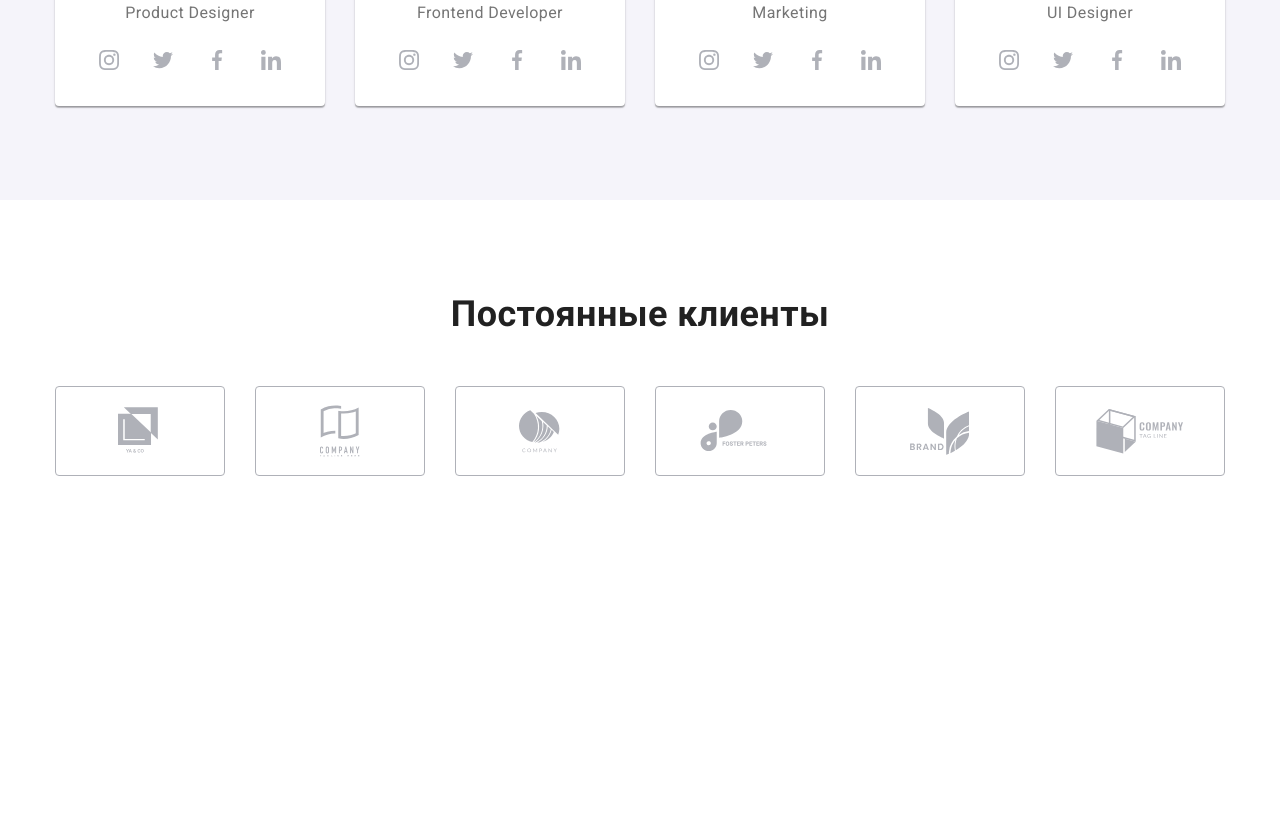
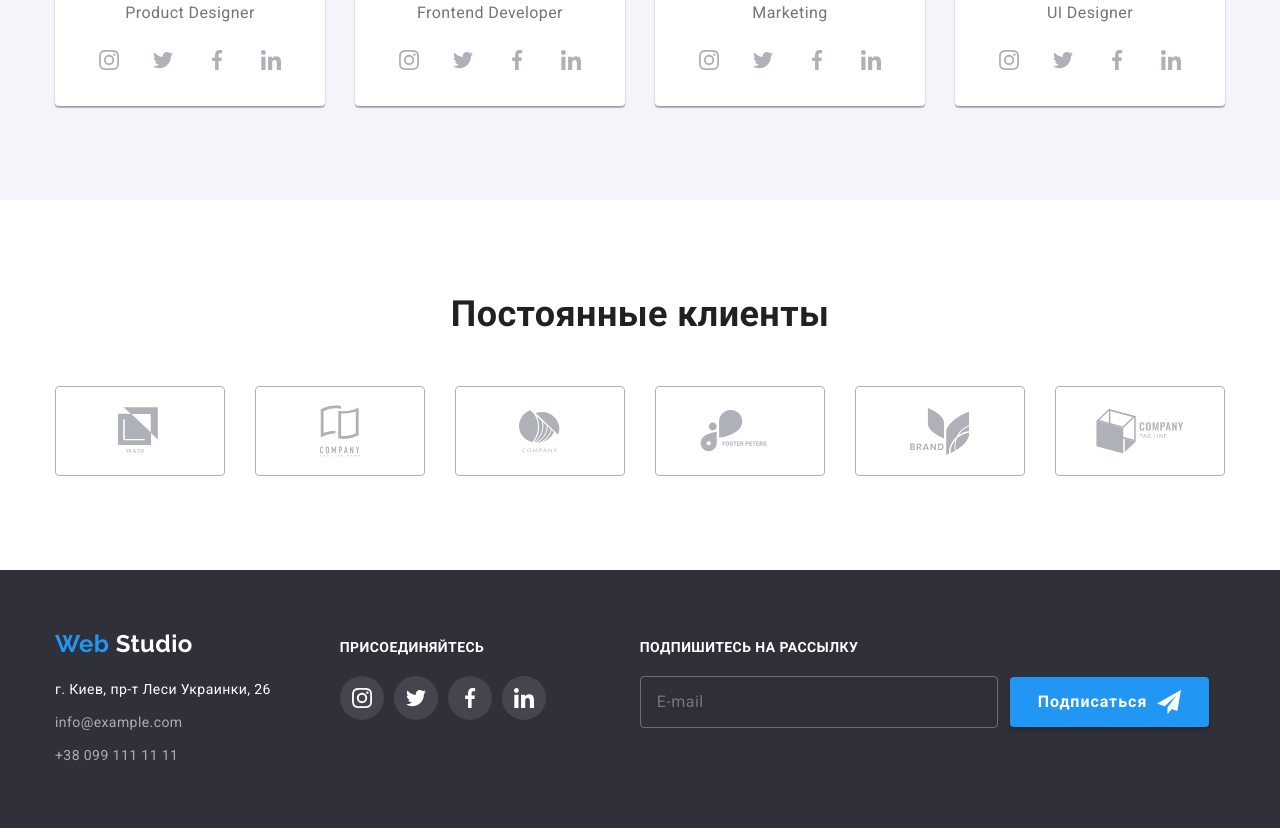
Before and after one commit to RavenVor/goit-markup-hw-08, a plain HTML site: page index.html in a window 1280 px wide. Shown: the part 2098-2926 px from the top of the page. Before the commit the page ends 2668 px from the top, so only its background shows below. Drawn offline with Linux system fonts and the light colour scheme; a script that the page names is missing.

Commit message:
Додає адаптивний футер

```diff
--- a/index.html
+++ b/index.html
@@ -610,7 +610,7 @@
     </main>
 
     <!-- Підвал -->
-    <!-- <footer class="footer">
+    <footer class="footer section">
       <div class="container">
         <div class="address-wrapper">
           <a class="logo link" href="./index.html" lang="en">
@@ -678,7 +678,8 @@
           </ul>
         </div>
 
-        <form action="#">
+        <div class="form-wrapper">
+          <form class="footer-form" action="#">
             <b class="footer-subtitle desc">Подпишитесь на рассылку</b>
             <div class="footer-form-fild">
               <input
@@ -696,7 +697,8 @@
             </div>
           </form>
         </div>
-    </footer> -->
+      </div>
+    </footer>
 
     <!-- <div class="backdrop is-hidden" data-modal>
       <form class="modal-form" action="#" autocomplete="off">
--- a/sass/components/_social-links-list.scss
+++ b/sass/components/_social-links-list.scss
@@ -1,6 +1,5 @@
 .social-links-list {
   display: flex;
-  justify-content: center;
 }
 
 .social-links-list-item:not(:last-child) {
--- a/sass/layout/_footer.scss
+++ b/sass/layout/_footer.scss
@@ -1,111 +1,173 @@
 /* Footer */
 
-// .footer {
-//   background-color: #2f303a;
+.footer {
+  background-color: #2f303a;
 
-//   & > .container {
-//     display: flex;
-//     align-items: baseline;
-//     padding-top: 60px;
-//     padding-bottom: 60px;
-//   }
+  .logo {
+    margin-bottom: 20px;
+    color: #ffffff;
+  }
+}
 
-//   .logo {
-//     margin-bottom: 20px;
-//     color: #ffffff;
-//   }
-// }
+.footer-address-list-item:not(:last-child) {
+  margin-bottom: 9px;
+}
 
-// .address-wrapper {
-//   margin-right: 69px;
-// }
+.footer-address-link,
+.footer-contacts-link {
+  font-weight: 400;
+  line-height: 1.71;
+}
 
-// .footer-address-list-item:not(:last-child) {
-//   margin-bottom: 9px;
-// }
+.footer-address-link {
+  color: $dark-theme-text-color;
+}
 
-// .footer-address-link,
-// .footer-contacts-link {
-//   font-weight: 400;
-//   line-height: 1.71;
-// }
+.footer-contacts-link {
+  color: rgba(255, 255, 255, 0.6);
+}
 
-// .footer-address-link {
-//   color: $dark-theme-text-color;
-// }
+.footer-subtitle {
+  display: block;
+  margin-bottom: 20px;
+  color: $dark-theme-text-color;
 
-// .footer-contacts-link {
-//   color: rgba(255, 255, 255, 0.6);
-// }
+  font-weight: 700;
+  text-transform: uppercase;
+}
 
-// .social-links-wrapper {
-//   margin-right: 94px;
-// }
-
-// .footer-subtitle {
-//   display: block;
-//   margin-bottom: 20px;
-//   color: $dark-theme-text-color;
-
-//   font-weight: 700;
-//   text-transform: uppercase;
-// }
-
-// .social-link {
-//   background-color: rgba(255, 255, 255, 0.1);
-// }
+.social-link {
+  background-color: rgba(255, 255, 255, 0.1);
+}
 
 // /* footer-form */
 
-// .footer-form-input {
-//   padding-top: 15px;
-//   padding-right: 16px;
-//   padding-bottom: 15px;
-//   padding-left: 16px;
-//   margin-right: 8px;
+.footer-form-input {
+  padding-top: 15px;
+  padding-right: 16px;
+  padding-bottom: 15px;
+  padding-left: 16px;
 
-//   width: 358px;
+  border: 1px solid rgba(255, 255, 255, 0.3);
+  border-radius: 4px;
+  filter: drop-shadow(0px 4px 4px rgba(0, 0, 0, 0.15));
 
-//   border: 1px solid rgba(255, 255, 255, 0.3);
-//   border-radius: 4px;
-//   filter: drop-shadow(0px 4px 4px rgba(0, 0, 0, 0.15));
+  font-weight: 400;
+  font-size: 16px;
+  line-height: 1.25;
+  letter-spacing: 0.03em;
 
-//   font-weight: 400;
-//   font-size: 16px;
-//   line-height: 1.25;
-//   letter-spacing: 0.03em;
+  color: rgba(255, 255, 255, 0.6);
+  background-color: inherit;
 
-//   color: rgba(255, 255, 255, 0.6);
-//   background-color: inherit;
+  &:focus:valid:not(:placeholder-shown) {
+    border: 1px solid green;
+  }
 
-//   &:focus:valid:not(:placeholder-shown) {
-//     border: 1px solid green;
-//   }
+  &:focus:invalid:not(:placeholder-shown) {
+    border: 1px solid red;
+  }
+}
 
-//   &:focus:invalid:not(:placeholder-shown) {
-//     border: 1px solid red;
-//   }
-// }
+.footer-form-button {
+  display: inline-flex;
+  align-items: center;
 
-// .footer-form-button {
-//   display: inline-flex;
-//   align-items: center;
+  padding-top: 10px;
+  padding-right: 28px;
+  padding-bottom: 10px;
+  padding-left: 28px;
 
-//   padding-top: 10px;
-//   padding-right: 28px;
-//   padding-bottom: 10px;
-//   padding-left: 28px;
+  transition: background-color 250ms cubic-bezier(0.4, 0, 0.2, 1);
 
-//   transition: background-color 250ms cubic-bezier(0.4, 0, 0.2, 1);
+  &:hover,
+  &:focus {
+    background-color: $secondary-accent-color;
+  }
+}
 
-//   &:hover,
-//   &:focus {
-//     background-color: $secondary-accent-color;
-//   }
-// }
+.footer-form-svg {
+  margin-left: 10px;
+  width: 24px;
+  height: 24px;
+}
 
-// .footer-form-svg {
-//   margin-left: 10px;
-//   width: 24px;
-//   height: 24px;
-// }
+@media screen and (max-width: 767px) {
+  .footer > .container {
+    text-align: center;
+  }
+
+  .address-wrapper,
+  .social-links-wrapper {
+    margin-bottom: 60px;
+  }
+
+  .social-links-list {
+    justify-content: center;
+  }
+
+  .footer-form-input {
+    width: 100%;
+  }
+}
+
+@media screen and (min-width: 768px) {
+  .footer > .container {
+    display: flex;
+    align-items: baseline;
+    flex-wrap: wrap;
+  }
+}
+
+@media screen and (min-width: 768px) and (max-width: 1199px) {
+  .address-wrapper,
+  .social-links-wrapper {
+    text-align: center;
+  }
+
+  .social-links-wrapper {
+    margin-left: 185px;
+  }
+
+  .address-wrapper {
+    margin-left: 60px;
+  }
+
+  .form-wrapper {
+    margin: 60px auto 0;
+  }
+
+  .footer-form {
+    text-align: center;
+    width: 450px;
+  }
+
+  .footer-form-input {
+    width: 450px;
+  }
+}
+
+@media screen and (max-width: 1199px) {
+  .footer-form-input {
+    margin-bottom: 20px;
+  }
+}
+
+@media screen and (min-width: 1200px) {
+  .footer.section {
+    padding-top: 60px;
+    padding-bottom: 60px;
+  }
+
+  .address-wrapper {
+    margin-right: 69px;
+  }
+  .social-links-wrapper {
+    margin-right: 94px;
+  }
+
+  .footer-form-input {
+    width: 358px;
+    margin-right: 8px;
+  }
+}
--- a/sass/layout/_team.scss
+++ b/sass/layout/_team.scss
@@ -4,6 +4,7 @@
   background-color: #f5f4fa;
 
   .social-links-list {
+    justify-content: center;
     margin-bottom: 24px;
   }
 }
```
Also changed, not shown: css/main.css, css/main.min.css, 2 other files. Lines whose indentation alone changed are shown as unchanged.
